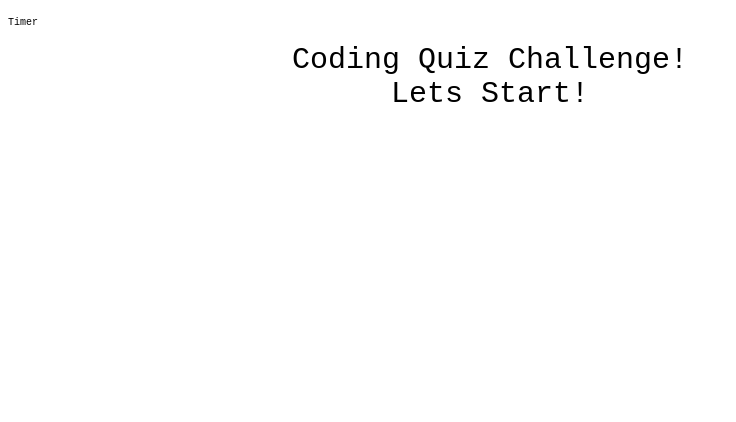
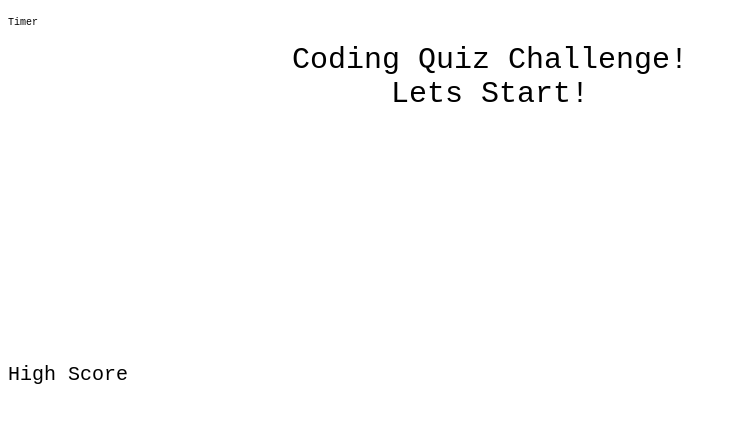
Before and after one commit to penaone/NewCodingquiz, a plain HTML site: page index.html in a window 1280 px wide. Shown: the whole page, without its empty margins (0-736 px from the left). Drawn offline with Linux system fonts and the light colour scheme.

Commit message:
Final commit

```diff
--- a/index.html
+++ b/index.html
@@ -35,6 +35,7 @@
         </div>
         <div id="scoreContainer" style="display: none">Your Score</div>
     </div>
+    <div id="highscore">High Score</div>
 
     <script src="./assets/js/app.js"></script>
 </body>
```
Also changed, not shown: assets/js/app.js (line endings or trailing spaces), 1 other file.
